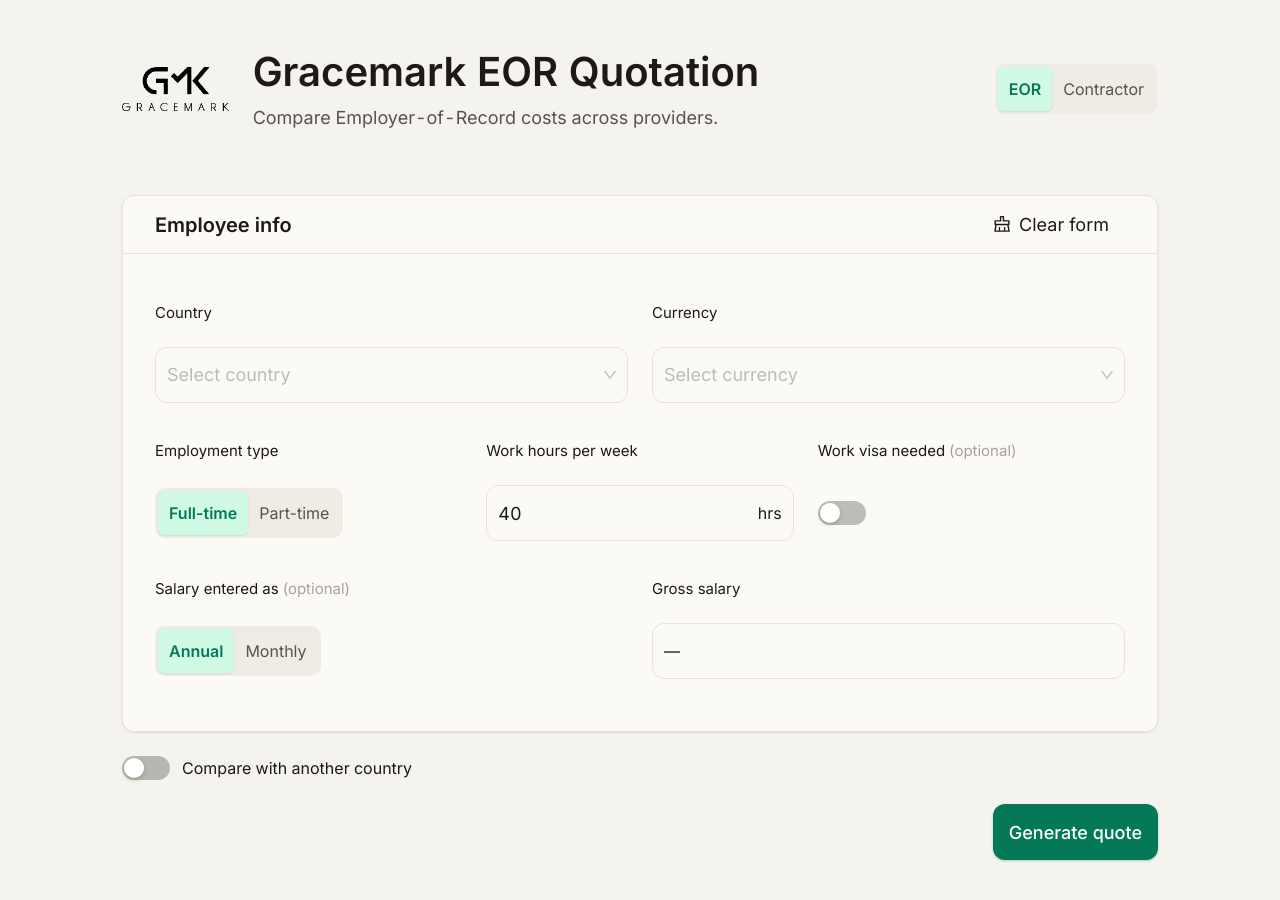
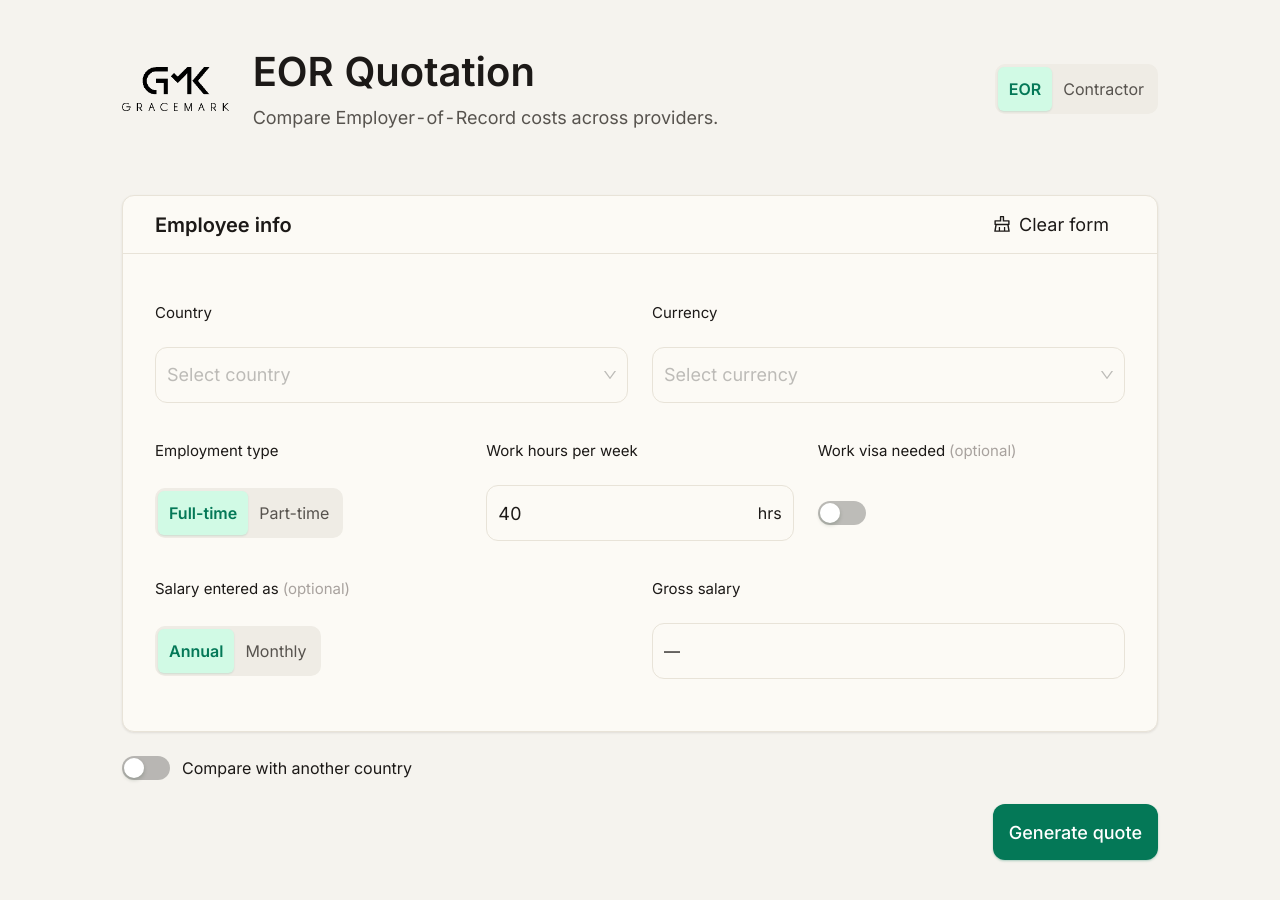
Before and after one commit to pradhankukiran/gracemark-quotation-tool, a Next.js app: page /eor in a window 1280 px wide. Shown: the top 900 px of the page. Built offline with nearby package versions, Linux system fonts and the light colour scheme; what @ant-design/nextjs-registry would draw is missing.

Commit message:
Shorten quotation page headings

```diff
--- a/src/app/contractor/page.tsx
+++ b/src/app/contractor/page.tsx
@@ -7,7 +7,7 @@
 export default function ContractorPage() {
   return (
     <PageShell
-      title="Gracemark Contractor Quotation"
+      title="Contractor Quotation"
       subtitle="Estimate Independent Contractor engagement costs."
     >
       <Suspense fallback={null}>
--- a/src/app/eor/page.tsx
+++ b/src/app/eor/page.tsx
@@ -6,7 +6,7 @@
 export default function HomePage() {
   return (
     <PageShell
-      title="Gracemark EOR Quotation"
+      title="EOR Quotation"
       subtitle="Compare Employer-of-Record costs across providers."
     >
       <QuoteForm />
```
